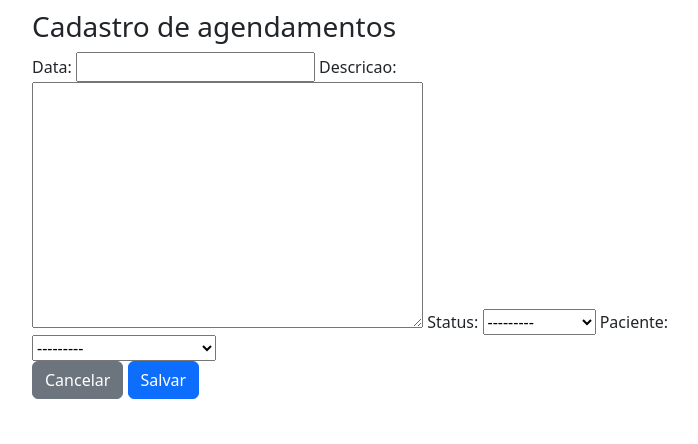
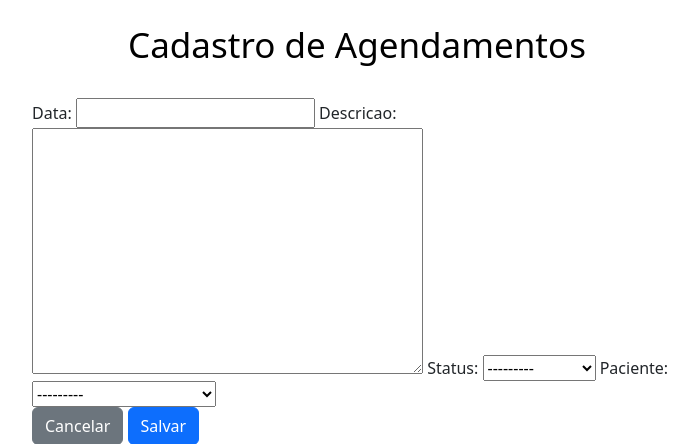
Before and after one commit to gbrlbarreto/ProjetoMedicalSys_Django, a Django app: page /agendamentos/new/ in a window 1280 px wide. Shown: the top 444 px of the page, without its empty margins (283-981 px from the left). Run offline with Django 4.2, Linux system fonts and the light colour scheme; a user stored in the database is signed in; data comes from the database, SQL or seed files in the repository; parts of the project's set-up code (start-up, migrations or seed data) failed here and were passed over; some libraries are stand-ins or nearby versions.

Commit message:
Add files via upload

```diff
--- a/agendamentos/templates/agendamentos_form.html
+++ b/agendamentos/templates/agendamentos_form.html
@@ -8,9 +8,14 @@
 
 {% block main %}
 
-    <div style="padding-top:10px;">
-        <h3>Cadastro de agendamentos</h3>
+<br>
+    <div rel="stylesheet" href="agendamento.css" type="text/css">
+
+        <h1 class="titulo">Cadastro de Agendamentos</h1>
+
     </div>
+
+<br>
 
     <form method="POST" enctype="multipart/form-data">
         {% csrf_token %}  <!-- Proteção para não ser possível manipular formularios -->
--- /dev/null
+++ b/statics/agendamento.css
@@ -0,0 +1,5 @@
+h1.titulo {
+    color: Black;
+    text-align: center;
+    font-size: 35px;
+}
--- a/templates/base.html
+++ b/templates/base.html
@@ -9,6 +9,7 @@
     <link rel="stylesheet" href="https://cdn.jsdelivr.net/npm/bootstrap-icons@1.8.2/font/bootstrap-icons.css">
     <link rel="stylesheet" href="{% static 'stick-footer.css' %}">
     <link rel="stylesheet" href="{% static 'style.css' %}">
+    <link rel="stylesheet" href="{% static 'agendamento.css' %}">
     <title> {% block title %}{% endblock %}</title>
     <link rel="icon" href="../media/photos/medical_logo.png" type="image/gif/png">
 
```
